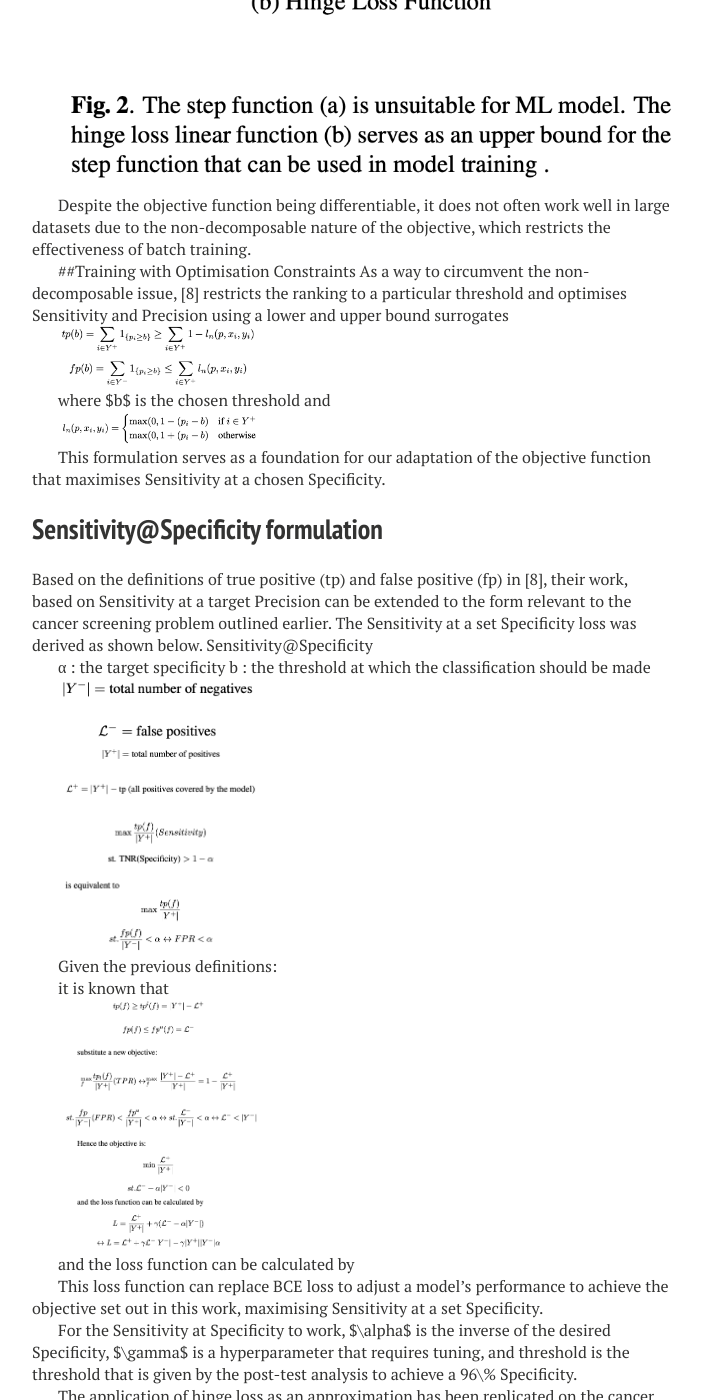
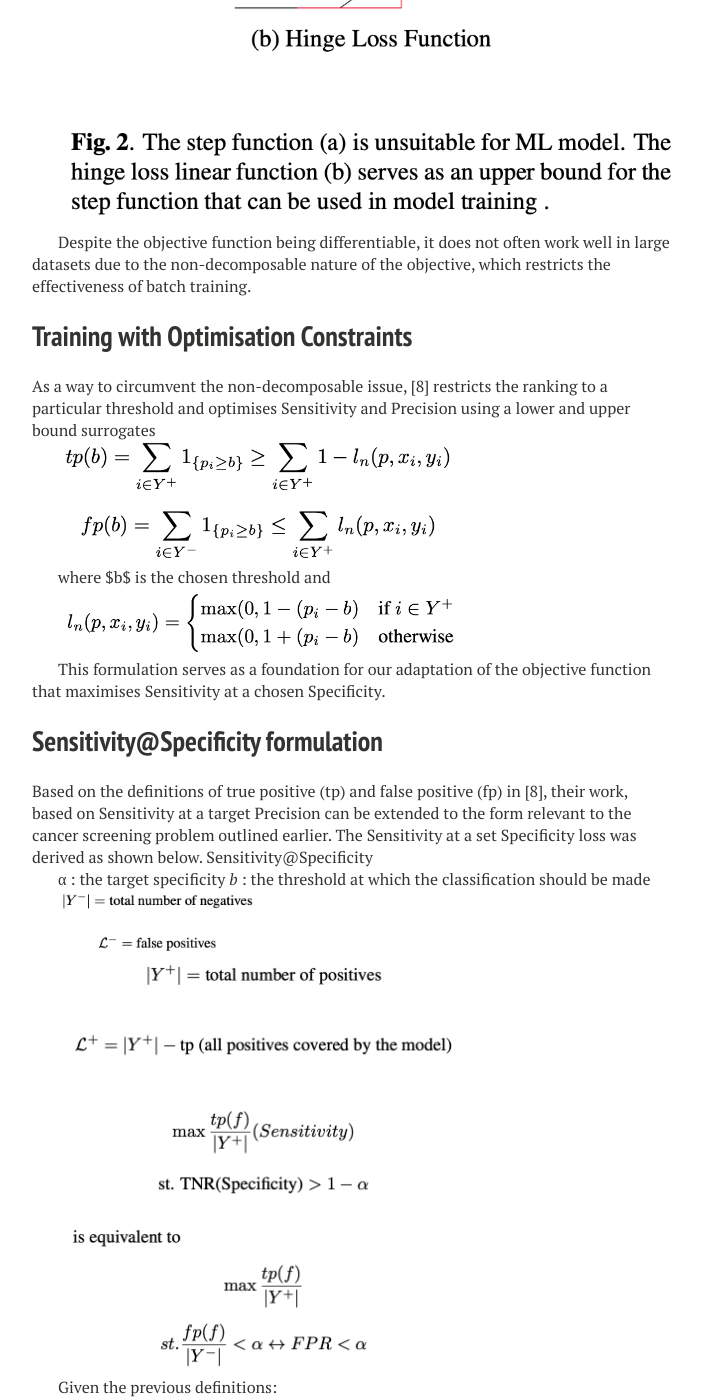
Before and after one commit to MLMogford/MLMogford.github.io, a Jekyll site: the page built from _posts/2022-08-17-maximising-sensitivity-at-fixed-specificity.md, in a window 1280 px wide and 1400 px high, scrolled down 2614 px. Shown: the whole window, without its empty margins (288-990 px from the left). Built offline with Jekyll 4.4.1, drawn with Linux system fonts in a browser that asks for light colours; nearby versions of some CDN libraries.

Commit message:
Update 2022-08-17-maximising-sensitivity-at-fixed-specificity.md

```diff
--- a/_posts/2022-08-17-maximising-sensitivity-at-fixed-specificity.md
+++ b/_posts/2022-08-17-maximising-sensitivity-at-fixed-specificity.md
@@ -40,17 +40,16 @@ The sample estimate of the AUC is the Wilcoxon–Mann–Whitney statistic [6]:
 <img src="https:/images/equations/1wmw-stat.png" width="200">
 
 
-where.
 
 <!-- ![2wmw-stat](/images/equations/2wmw-stat.png) -->
-<img src="https:/images/equations/2wmw-stat.png" width="200">
+<img src="https:/images/equations/2wmw-stat.png" width="300">
 
 
 and Y +, Y − denote the positive and negative class respectively, and pi = p(xi) denotes the assessed probability, which in this case is the Machine Learning model’s output. Directly optimising for the WMW statistic is not possible given the non-differentiable nature of the step function. Previous work [9] proposed a surrogate hinge loss that acts as an upper-bound for the step function
 
 
 <!-- ![3hinge](/images/equations/3hinge.png) -->
-<img src="https:/images/equations/3hinge.png" width="200">
+<img src="https:/images/equations/3hinge.png" width="400">
 
 ![zero one loss](/images/zeroOne.png)
 
@@ -58,17 +57,17 @@ and Y +, Y − denote the positive and negative class respectively, and pi = p(x
 Despite the objective function being differentiable, it does not often work well in large datasets due to the non-decomposable nature of the objective, which restricts the effectiveness of batch training.
 
 
-##Training with Optimisation Constraints
+## Training with Optimisation Constraints
 As a way to circumvent the non-decomposable issue, [8] restricts the ranking to a particular threshold and optimises Sensitivity and Precision using a lower and upper bound surrogates
 
 
 <!-- ![4tp-and-fp](/images/equations/4tp-and-fp.png) -->
-<img src="https:/images/equations/4tp-and-fp.png" width="200">
+<img src="https:/images/equations/4tp-and-fp.png" width="400">
 
 where $b$ is the chosen threshold and
 
 <!-- ![5tp-and-fp](/images/equations/5tp-and-fp.png) -->
-<img src="https:/images/equations/5tp-and-fp.png" width="200">
+<img src="https:/images/equations/5tp-and-fp.png" width="400">
 
 
 
@@ -84,14 +83,14 @@ Sensitivity@Specificity
 
 
 α : the target specificity
-b : the threshold at which the classification should be made
+*b* : the threshold at which the classification should be made
 
 
 <!-- ![6-send-and-spec](/images/equations/6-send-and-spec.png) -->
 <img src="https:/images/equations/6-send-and-spec.png" width="200">
 
 <!-- ![7-send-spec](/images/equations/7-send-spec.png) -->
-<img src="https:/images/equations/7-send-spec.png" width="200">
+<img src="https:/images/equations/7-send-spec.png" width="400">
 
 
 
@@ -100,7 +99,7 @@ Given the previous definitions:
 it is known that
 
 <!-- ![ 8-sens-spec](/images/equations/8-sens-spec.png) -->
-<img src="https:/images/equations/8-sens-spec.png" width="200">
+<img src="https:/images/equations/8-sens-spec.png" width="400">
 
 
 
```
